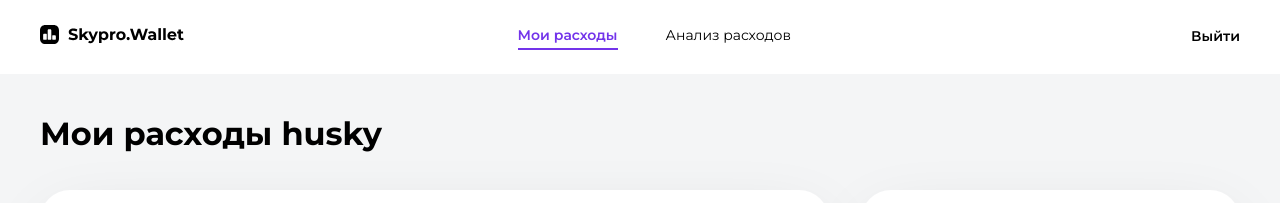
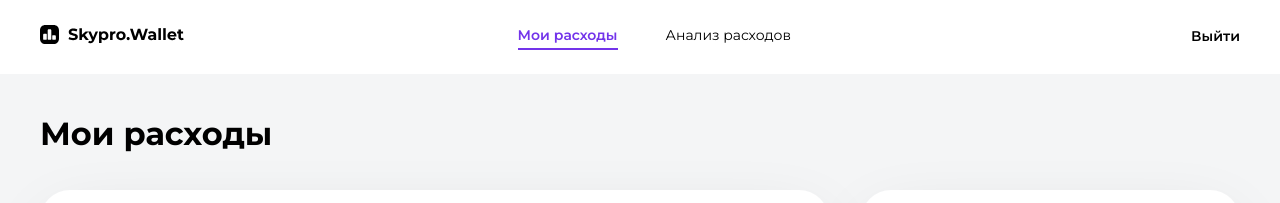
Before and after one commit to kors-ak/skypro-wallet, a React (Vite) app: page / in a window 1280 px wide. Shown: the top 203 px of the page. Built offline with nearby package versions, Linux system fonts and the light colour scheme; no server answers; sample sign-in values are in the browser's storage.

Commit message:
test husky завершен

```diff
--- a/src/components/layout/Main/Main.jsx
+++ b/src/components/layout/Main/Main.jsx
@@ -8,7 +8,7 @@ const Main = () => {
     <>
       <Header />
       <SMain>
-        <SHeading>Мои расходы husky</SHeading>
+        <SHeading>Мои расходы</SHeading>
 
         <SContent>
           <ExpensesTable />
```
